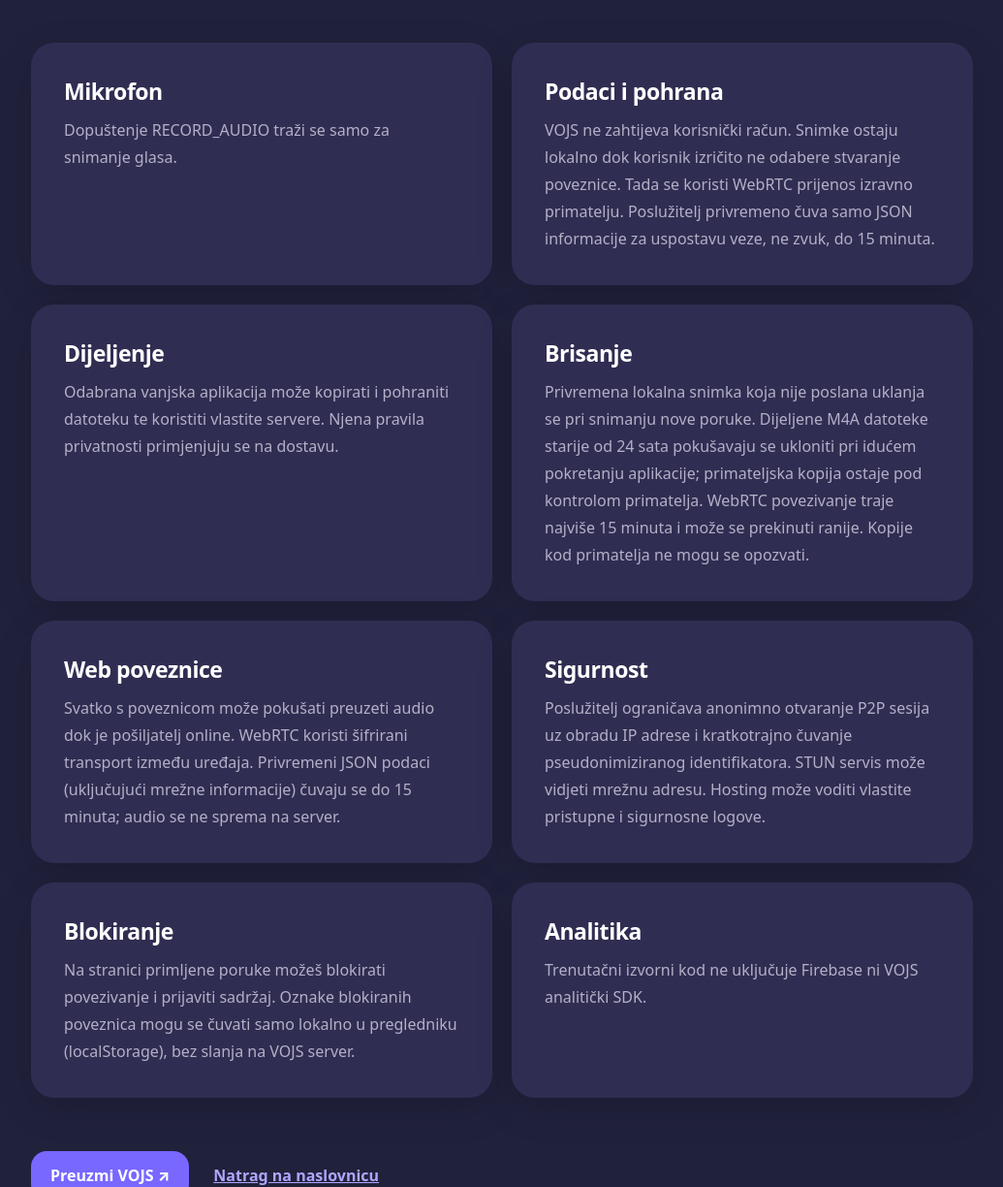
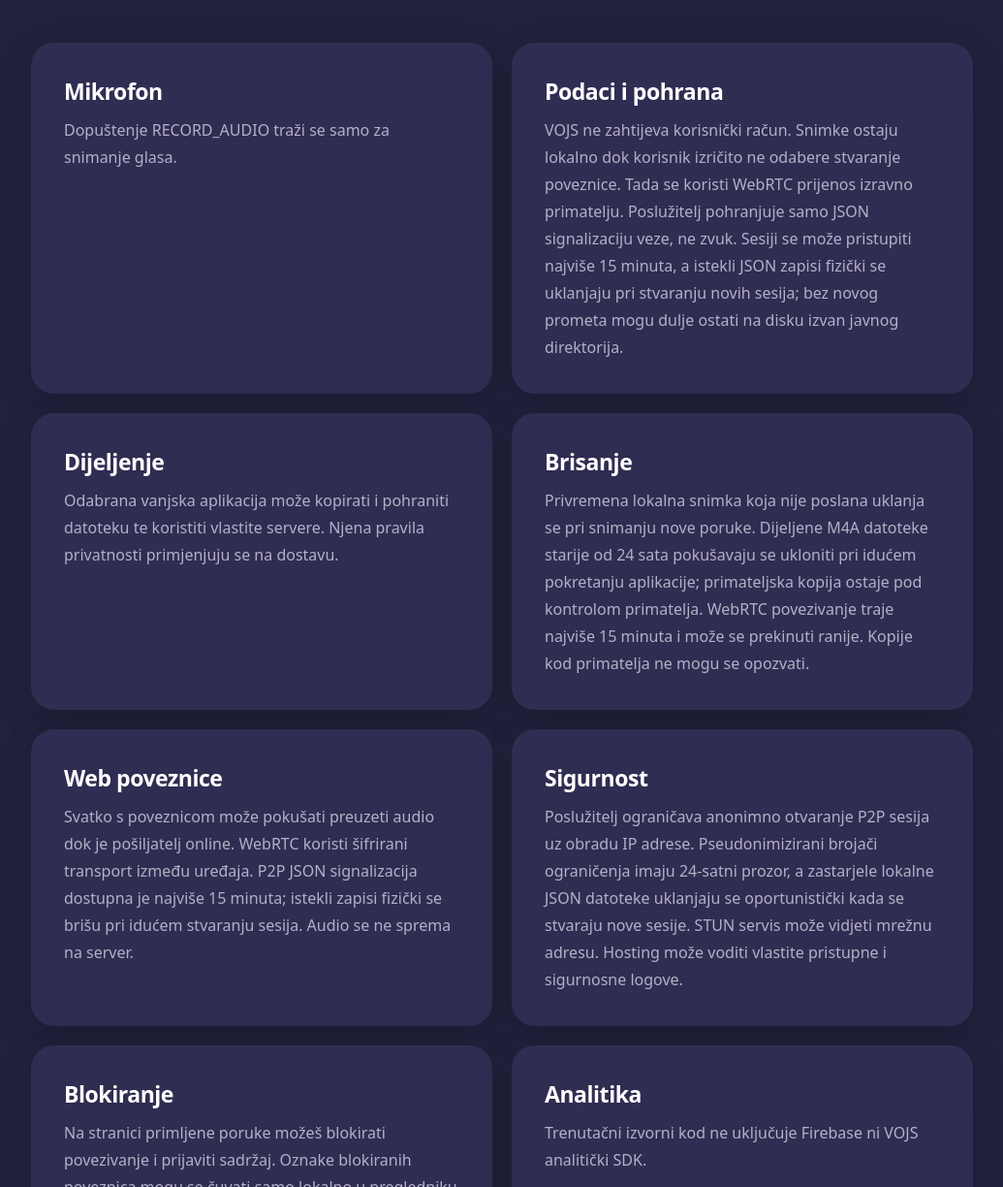
Before and after one commit to bren-wp/Vojs, a plain HTML site: page website/privatnost/index.html in a window 1280 px wide. Shown: the part 360-1584 px from the top of the page at 97% size, without its empty margins (122-1157 px from the left). Drawn offline with Linux system fonts and the light colour scheme.

Commit message:
docs(privacy): accurately disclose opportunistic JSON and rate-limit file retention

```diff
--- a/website/privatnost/index.html
+++ b/website/privatnost/index.html
@@ -1,8 +1,8 @@
 <!doctype html><html lang="hr"><head><meta charset="utf-8"><meta name="viewport" content="width=device-width,initial-scale=1"><title>Privatnost — VOJS</title><meta name="description" content="Opis lokalne pohrane i dobrovoljnog anonimnog dijeljenja preko VOJS poslužitelja."><link rel="icon" href="../logo.svg" type="image/svg+xml"><link rel="stylesheet" href="../style.css"><script src="../theme.js" defer></script></head><body><header class="nav"><a class="brand" href="../"><img src="../logo.svg" alt="">VOJS</a><nav><a href="../">Naslovnica</a><a href="../snimi/">Snimi na webu</a><a href="../kako-radi/">Kako radi</a><a href="../mogucnosti/">Mogućnosti</a><a href="../pitanja/">Pitanja</a><a href="https://github.com/bren-wp/Vojs/releases">Preuzmi</a></nav></header><main class="content-page"><p class="eyebrow">Privatnost · VOJS</p><h1>Privatnost, bez sitnih slova.</h1><p class="intro">Opis lokalne pohrane i dobrovoljnog anonimnog dijeljenja preko VOJS poslužitelja.</p><div class="info-grid"><article class="info-card"><h2>Mikrofon</h2><p>Dopuštenje RECORD_AUDIO traži se samo za snimanje glasa.</p></article>
-<article class="info-card"><h2>Podaci i pohrana</h2><p>VOJS ne zahtijeva korisnički račun. Snimke ostaju lokalno dok korisnik izričito ne odabere stvaranje poveznice. Tada se koristi WebRTC prijenos izravno primatelju. Poslužitelj privremeno čuva samo JSON informacije za uspostavu veze, ne zvuk, do 15 minuta.</p></article>
+<article class="info-card"><h2>Podaci i pohrana</h2><p>VOJS ne zahtijeva korisnički račun. Snimke ostaju lokalno dok korisnik izričito ne odabere stvaranje poveznice. Tada se koristi WebRTC prijenos izravno primatelju. Poslužitelj pohranjuje samo JSON signalizaciju veze, ne zvuk. Sesiji se može pristupiti najviše 15 minuta, a istekli JSON zapisi fizički se uklanjaju pri stvaranju novih sesija; bez novog prometa mogu dulje ostati na disku izvan javnog direktorija.</p></article>
 <article class="info-card"><h2>Dijeljenje</h2><p>Odabrana vanjska aplikacija može kopirati i pohraniti datoteku te koristiti vlastite servere. Njena pravila privatnosti primjenjuju se na dostavu.</p></article>
 <article class="info-card"><h2>Brisanje</h2><p>Privremena lokalna snimka koja nije poslana uklanja se pri snimanju nove poruke. Dijeljene M4A datoteke starije od 24 sata pokušavaju se ukloniti pri idućem pokretanju aplikacije; primateljska kopija ostaje pod kontrolom primatelja. WebRTC povezivanje traje najviše 15 minuta i može se prekinuti ranije. Kopije kod primatelja ne mogu se opozvati.</p></article>
-<article class="info-card"><h2>Web poveznice</h2><p>Svatko s poveznicom može pokušati preuzeti audio dok je pošiljatelj online. WebRTC koristi šifrirani transport između uređaja. Privremeni JSON podaci (uključujući mrežne informacije) čuvaju se do 15 minuta; audio se ne sprema na server.</p></article>
-<article class="info-card"><h2>Sigurnost</h2><p>Poslužitelj ograničava anonimno otvaranje P2P sesija uz obradu IP adrese i kratkotrajno čuvanje pseudonimiziranog identifikatora. STUN servis može vidjeti mrežnu adresu. Hosting može voditi vlastite pristupne i sigurnosne logove.</p></article>
+<article class="info-card"><h2>Web poveznice</h2><p>Svatko s poveznicom može pokušati preuzeti audio dok je pošiljatelj online. WebRTC koristi šifrirani transport između uređaja. P2P JSON signalizacija dostupna je najviše 15 minuta; istekli zapisi fizički se brišu pri idućem stvaranju sesija. Audio se ne sprema na server.</p></article>
+<article class="info-card"><h2>Sigurnost</h2><p>Poslužitelj ograničava anonimno otvaranje P2P sesija uz obradu IP adrese. Pseudonimizirani brojači ograničenja imaju 24-satni prozor, a zastarjele lokalne JSON datoteke uklanjaju se oportunistički kada se stvaraju nove sesije. STUN servis može vidjeti mrežnu adresu. Hosting može voditi vlastite pristupne i sigurnosne logove.</p></article>
 <article class="info-card"><h2>Blokiranje</h2><p>Na stranici primljene poruke možeš blokirati povezivanje i prijaviti sadržaj. Oznake blokiranih poveznica mogu se čuvati samo lokalno u pregledniku (localStorage), bez slanja na VOJS server.</p></article>
 <article class="info-card"><h2>Analitika</h2><p>Trenutačni izvorni kod ne uključuje Firebase ni VOJS analitički SDK.</p></article></div><div class="page-action"><a class="cta" href="https://github.com/bren-wp/Vojs/releases">Preuzmi VOJS ↗</a><a href="../" class="back">Natrag na naslovnicu</a></div></main><footer><div>VOJS · <a href="https://brendigo.com">BRENDIGO</a> · <a href="https://github.com/bren-wp/Vojs">GitHub</a></div><div class="footer-links"><a href="../kako-radi/">kako radi</a><a href="../mogucnosti/">mogucnosti</a><a href="../o-vojsu/">o vojsu</a><a href="../pitanja/">pitanja</a><a href="../privatnost/">privatnost</a><a href="../sigurnost/">sigurnost</a><a href="../kolacici/">kolacici</a><a href="../uvjeti/">uvjeti</a><a href="../pristupacnost/">pristupacnost</a><a href="../kontakt/">kontakt</a><a href="../prijava-sadrzaja/">prijava sadrzaja</a><a href="../poruka/">poruka</a></div></footer></body></html>
```
Also changed, not shown: 1 other file.
